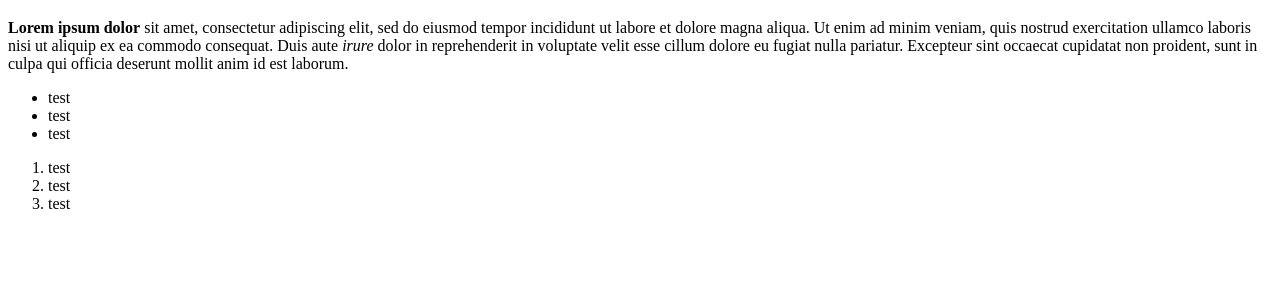
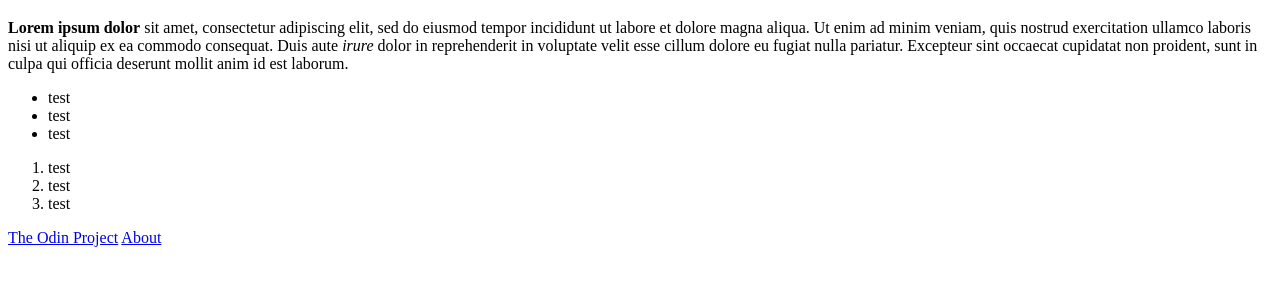
Before and after one commit to nal0-21/html-test, a plain HTML site: page index.html in a window 1280 px wide. Shown: the part 61-346 px from the top of the page. Drawn offline with Linux system fonts and the light colour scheme.

Commit message:
Add hyperlinks to the site

```diff
--- a/index.html
+++ b/index.html
@@ -13,6 +13,7 @@
         Duis aute <em>irure</em> dolor in reprehenderit in voluptate velit esse cillum dolore eu fugiat nulla pariatur.
         Excepteur sint occaecat cupidatat non proident, sunt in culpa qui officia deserunt mollit anim id est laborum.
     </p>
+
     <ul>
         <li>test</li>
         <li>test</li>
@@ -24,6 +25,10 @@
         <li>test</li>
         <li>test</li>
     </ol>
+
+    <a href="https://discord.com/invite/fbFCkYabZB" target="_blank" rel="noreferrer">The Odin Project</a>
+    <a href="about.html" target="_blank" rel="noreferrer">About</a>
+
 </body>
 
 </html>
```
Also changed, not shown: about.html (added).
